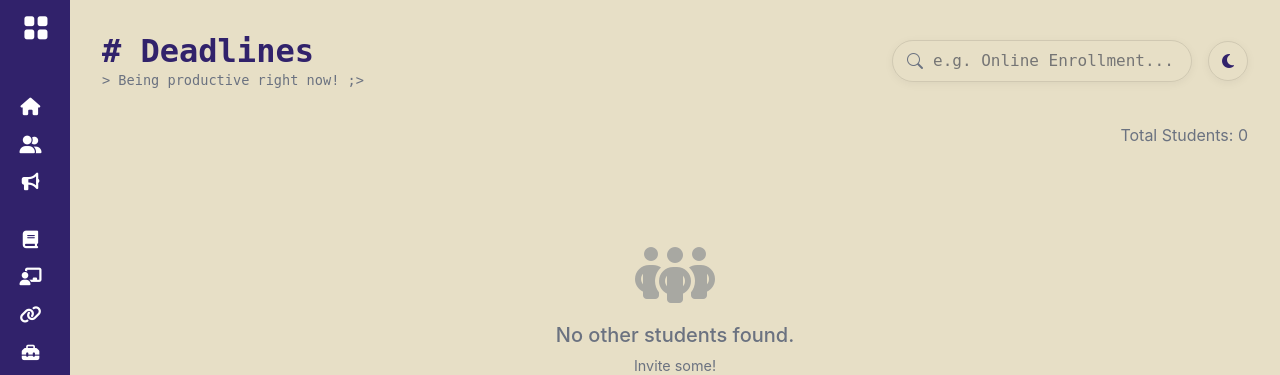
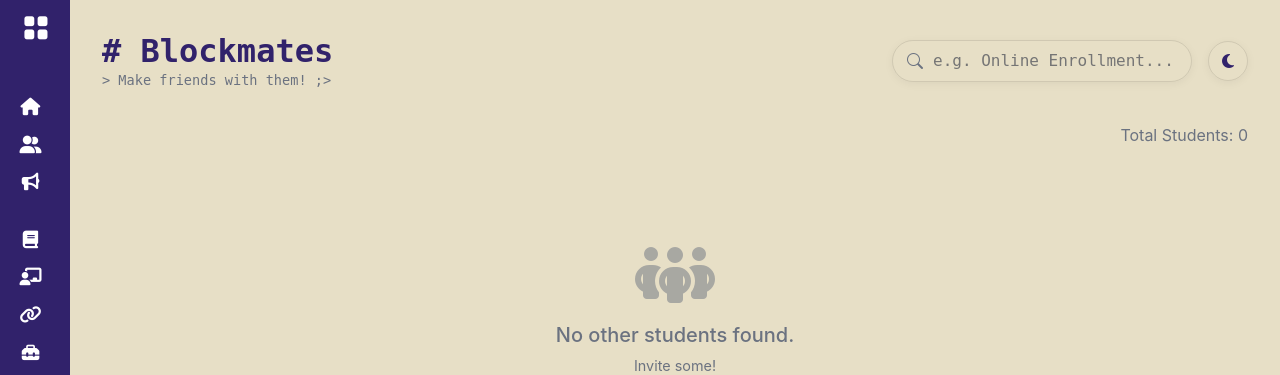
Before and after one commit to notvyn/BlockHub_Web, a Flask app: template app/templates/blockmates.html in a window 1280 px wide. Shown: the top 375 px of the page. Run offline with Flask 3, Linux system fonts and the light colour scheme; the template is opened without the code that fills it, so the values that code supplies are empty; some libraries are stand-ins or nearby versions; some web fonts are replaced.

Commit message:
fix: changed blockhub page title

```diff
--- a/app/templates/blockmate.html
+++ b/app/templates/blockmate.html
@@ -5,8 +5,8 @@
     <link href="{{ url_for('static', filename='css/deadline.css')}}" rel="stylesheet">
 {% endblock %}
 
-{% block page_title %}Deadlines{% endblock %}
-{% block page_title_txt %}Being productive right now! ;>{% endblock %}
+{% block page_title %}Blockmates{% endblock %}
+{% block page_title_txt %}Make friends with them! ;>{% endblock %}
 {% block url_back %}{{ url_for('main.blockmates')}}{% endblock %}
 
 {% block content %}
--- a/app/templates/blockmates.html
+++ b/app/templates/blockmates.html
@@ -5,8 +5,8 @@
     <link href="{{ url_for('static', filename='css/deadline.css')}}" rel="stylesheet">
 {% endblock %}
 
-{% block page_title %}Deadlines{% endblock %}
-{% block page_title_txt %}Being productive right now! ;>{% endblock %}
+{% block page_title %}Blockmates{% endblock %}
+{% block page_title_txt %}Make friends with them! ;>{% endblock %}
 
 {% block extra_header %}
 <div class="d-flex flex-row-reverse justify-content-start align-items-center gap-3">
```
